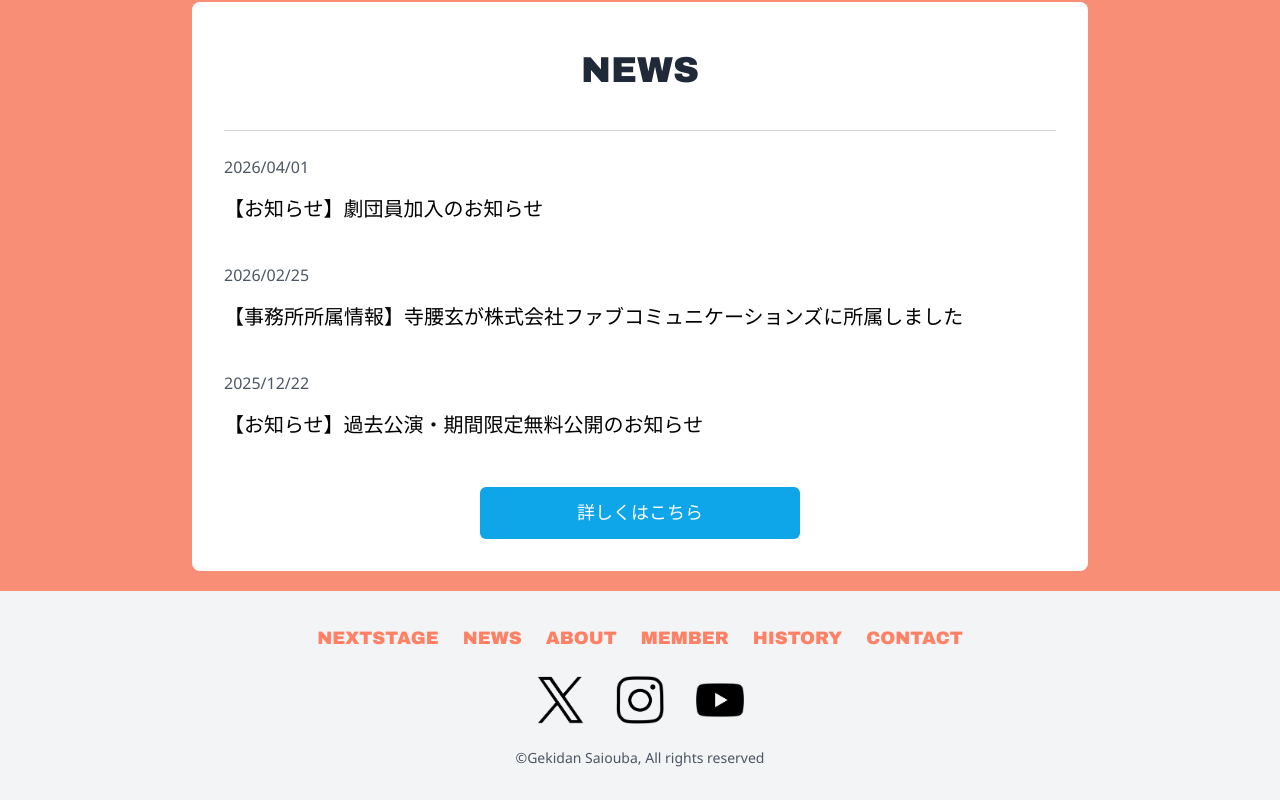
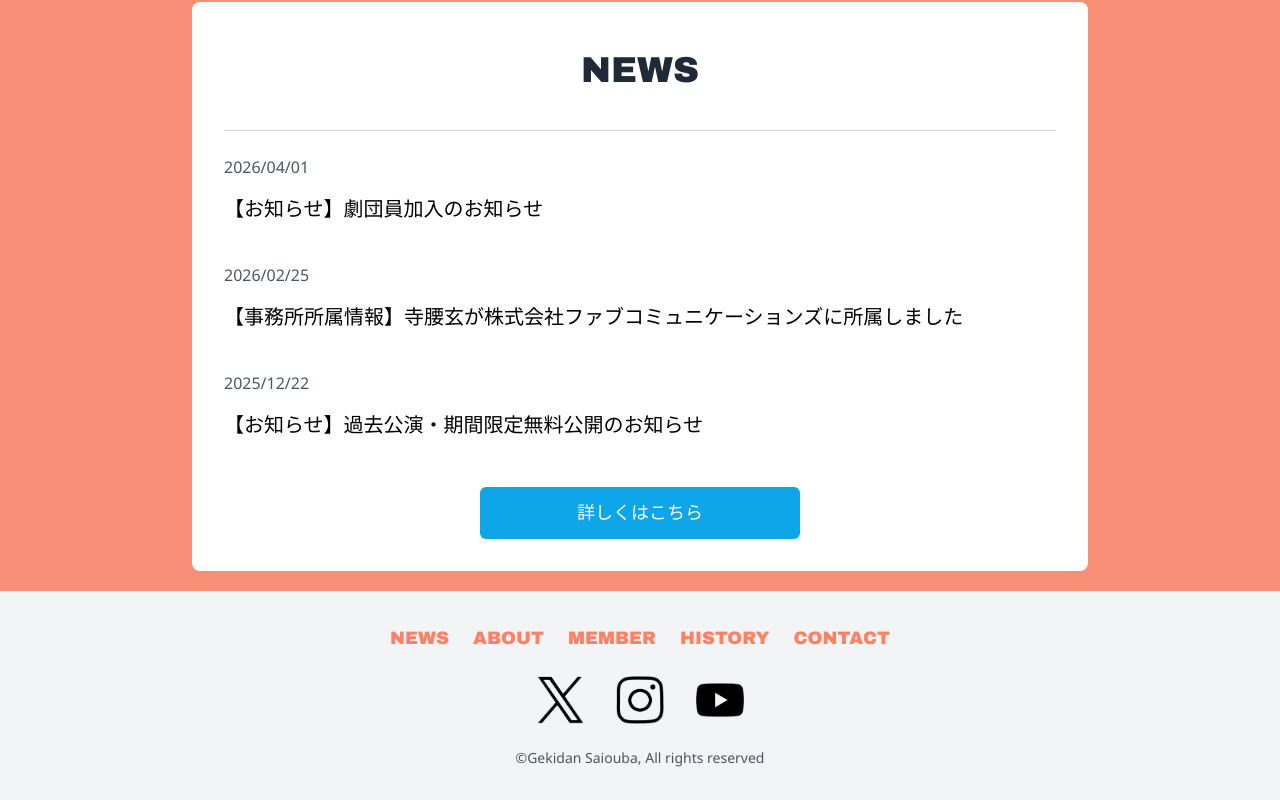
Before and after one commit to onizawashotaro4061/saioba_pc, a Next.js app: page / in a window 1280 px wide. Shown: the part 1326-2126 px from the top of the page. Built offline with nearby package versions, Linux system fonts and the light colour scheme.

Commit message:
260401_headerfooter

```diff
--- a/src/components/Footer.tsx
+++ b/src/components/Footer.tsx
@@ -3,7 +3,7 @@ import Image from "next/image";
 
 export default function Footer() {
   const navItems = [
-    { href: "/nextstage", label: "NEXTSTAGE" },
+    // { href: "/nextstage", label: "NEXTSTAGE" },
     { href: "/news", label: "NEWS" },
     { href: "/about", label: "ABOUT" },
     { href: "/member", label: "MEMBER" },
--- a/src/components/Header.tsx
+++ b/src/components/Header.tsx
@@ -12,7 +12,7 @@ export default function Header() {
   };
 
   const navItems = [
-    { href: "/nextstage", label: "NEXTSTAGE" },
+    // { href: "/nextstage", label: "NEXTSTAGE" },
     { href: "/news", label: "NEWS" },
     { href: "/about", label: "ABOUT" },
     { href: "/member", label: "MEMBER" },
```
